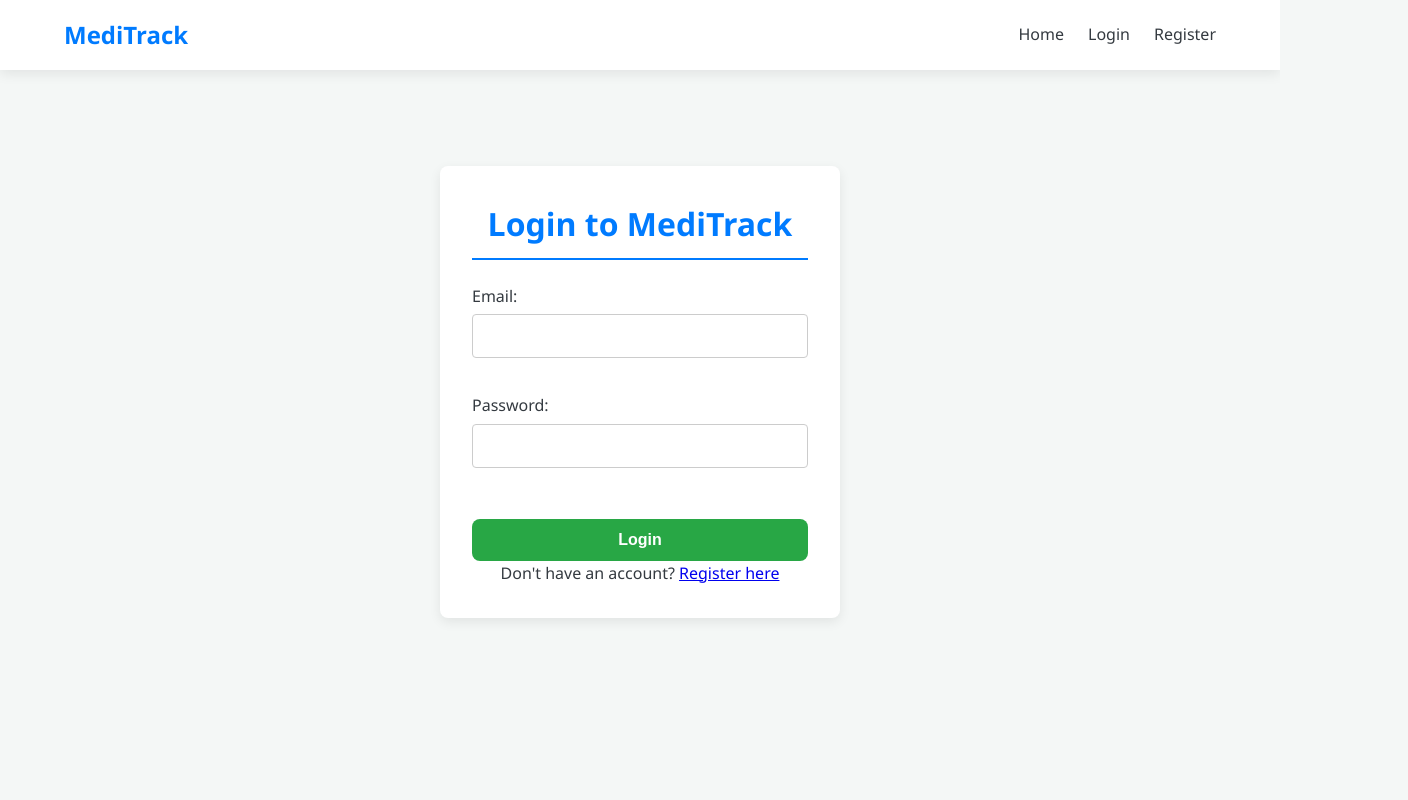
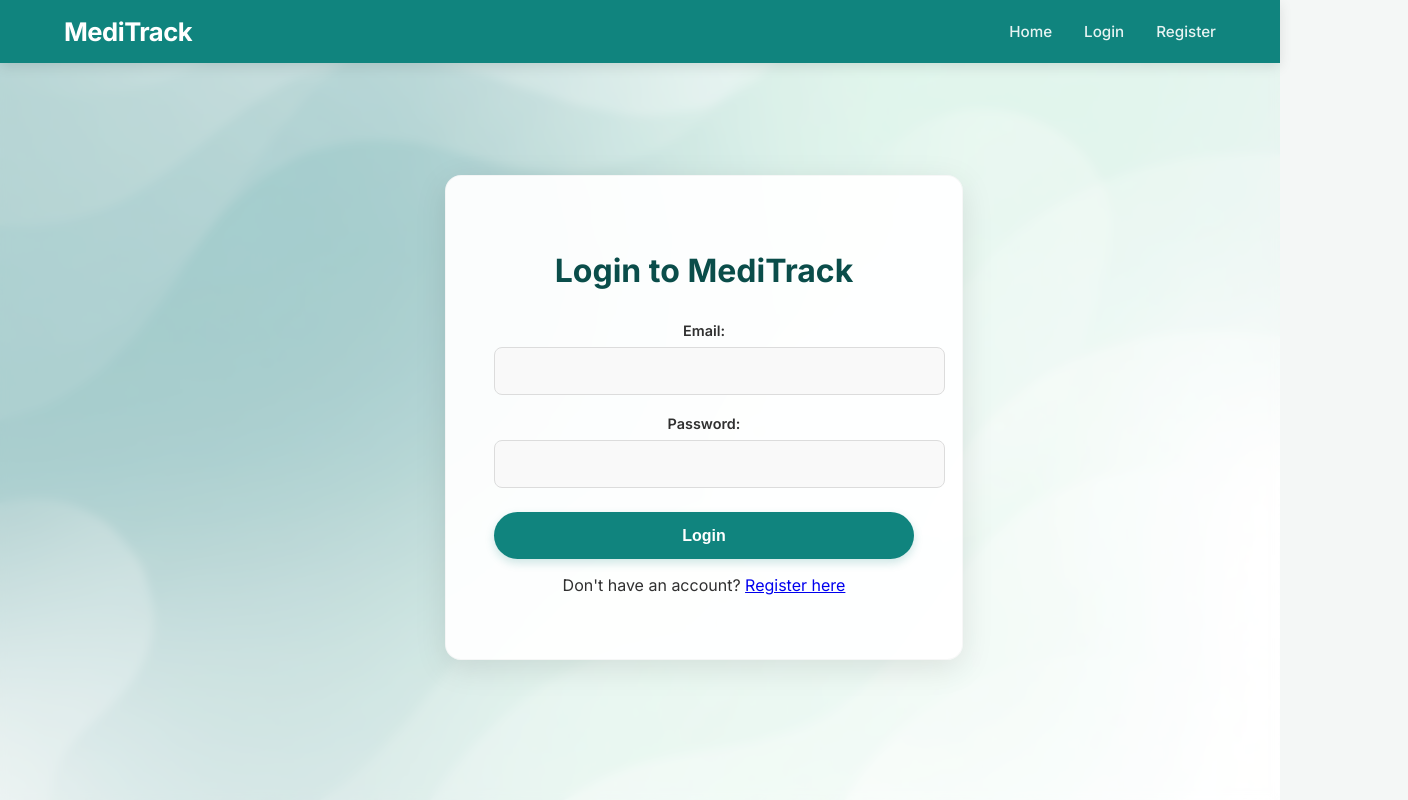
Before and after one commit to 2021331023-TASIN/MediApp, a React (Create React App) app in the folder meditrack-frontend/: page /login in a window 1280 px wide. Shown: the whole page, 1408 px wide, since content can reach past the window. Built offline with nearby package versions, Linux system fonts and the light colour scheme.

Commit message:
Updated the theme

```diff
--- a/meditrack-frontend/src/App.css
+++ b/meditrack-frontend/src/App.css
@@ -1,33 +1,39 @@
 /* frontend/src/App.css */
 
-/* --- Global Styles & Variables --- */
+/* --- Global Styles & Variables (PharmEasy Theme) --- */
 :root {
-    --primary-color: #007bff; /* Medical Blue */
-    --secondary-color: #28a745; /* Success Green */
-    --accent-color: #ffc107; /* Warning Yellow */
-    --background-light: #f4f7f6; /* Light gray background */
-    --text-dark: #343a40;
-    --border-radius: 8px;
-    --box-shadow: 0 4px 12px rgba(0, 0, 0, 0.08);
-}
+    --primary-color: #10847e;
+    /* PharmEasy Teal */
+    --primary-dark: #0a4d4a;
+    --secondary-color: #f2d43d;
+    /* Lime/Yellow for Accents */
+    --secondary-hover: #e0c229;
+    --background-light: #f4f7f6;
+    --card-bg: #ffffff;
+    --text-main: #303030;
+    --text-muted: #666666;
+    --text-on-primary: #ffffff;
 
-* {
-    box-sizing: border-box;
-    margin: 0;
-    padding: 0;
+    --border-radius: 12px;
+    --box-shadow: 0 4px 20px rgba(16, 132, 126, 0.08);
+    --input-border: #dcdcdc;
 }
 
 body {
-    font-family: 'Segoe UI', Tahoma, Geneva, Verdana, sans-serif;
     background-color: var(--background-light);
-    color: var(--text-dark);
-    line-height: 1.6;
+    color: var(--text-main);
+    background-image: url('./assets/pharmeasy_bg.png');
+    background-size: cover;
+    background-attachment: fixed;
+    background-position: center;
 }
 
 .App {
     display: flex;
     flex-direction: column;
     min-height: 100vh;
+    backdrop-filter: blur(5px);
+    background-color: rgba(255, 255, 255, 0.6);
 }
 
 /* --- Navigation Bar --- */
@@ -36,104 +42,119 @@ body {
     justify-content: space-between;
     align-items: center;
     padding: 1rem 5%;
-    background-color: white;
-    box-shadow: var(--box-shadow);
+    background-color: var(--primary-color);
+    box-shadow: 0 4px 12px rgba(0, 0, 0, 0.1);
     z-index: 1000;
 }
 
 .nav-logo {
-    font-size: 1.5rem;
-    font-weight: 700;
-    color: var(--primary-color);
+    font-size: 1.6rem;
+    font-weight: 800;
+    color: var(--text-on-primary);
     text-decoration: none;
+    letter-spacing: -0.5px;
 }
 
 .nav-links {
     display: flex;
     align-items: center;
-    gap: 1.5rem;
+    gap: 2rem;
 }
 
 .nav-links a {
     text-decoration: none;
-    color: var(--text-dark);
+    color: rgba(255, 255, 255, 0.9);
     font-weight: 500;
+    font-size: 0.95rem;
     transition: color 0.3s;
 }
 
 .nav-links a:hover {
-    color: var(--primary-color);
+    color: #ffffff;
+    text-decoration: underline;
+    text-decoration-thickness: 2px;
+    text-underline-offset: 4px;
 }
 
 .nav-button {
-    background-color: var(--primary-color);
-    color: white;
+    background-color: var(--secondary-color);
+    color: #333;
     border: none;
-    padding: 0.5rem 1rem;
-    border-radius: var(--border-radius);
+    padding: 0.6rem 1.2rem;
+    border-radius: 24px;
     cursor: pointer;
-    transition: background-color 0.3s, transform 0.1s;
-    font-weight: 500;
+    transition: all 0.2s ease;
+    font-weight: 700;
+    box-shadow: 0 2px 5px rgba(0, 0, 0, 0.1);
 }
 
 .nav-button:hover {
-    background-color: #0056b3;
+    background-color: var(--secondary-hover);
+    transform: translateY(-2px);
 }
 
 /* --- Main Content Layout --- */
 main {
     flex-grow: 1;
-    padding: 2rem 5%;
+    padding: 3rem 5%;
+    max-width: 1300px;
+    margin: 0 auto;
+    width: 100%;
 }
 
 .container {
-    max-width: 1200px;
-    margin: 0 auto;
+    width: 100%;
 }
 
 h1 {
-    font-size: 2.5rem;
-    color: var(--text-dark);
-    margin-bottom: 1.5rem;
+    font-size: 2.2rem;
+    color: var(--primary-dark);
+    margin-bottom: 2rem;
+    font-weight: 700;
 }
 
 h2 {
-    font-size: 2rem;
+    font-size: 1.5rem;
     color: var(--primary-color);
     margin-bottom: 1.5rem;
-    border-bottom: 2px solid var(--primary-color);
     padding-bottom: 0.5rem;
+    border-bottom: 3px solid var(--secondary-color);
+    display: inline-block;
 }
 
-/* --- Card & Form Styles (Auth/Prescriptions) --- */
+/* --- Card & Form Styles --- */
 .card {
-    background: white;
-    padding: 2rem;
+    background: var(--card-bg);
+    padding: 2.5rem;
     border-radius: var(--border-radius);
     box-shadow: var(--box-shadow);
     margin-bottom: 2rem;
+    border: 1px solid rgba(0, 0, 0, 0.03);
+    overflow: hidden;
 }
 
 .auth-container {
-    max-width: 400px;
+    max-width: 420px;
     margin: 4rem auto;
     text-align: center;
+    background: rgba(255, 255, 255, 0.95);
+    padding: 3rem;
+    border-radius: 16px;
+    box-shadow: 0 8px 32px rgba(0, 0, 0, 0.1);
 }
 
-.auth-container form {
-    display: flex;
-    flex-direction: column;
-    gap: 1rem;
-}
-
-.form-group {
-    text-align: left;
+.auth-container h2 {
+    border-bottom: none;
+    font-size: 2rem;
+    color: var(--primary-dark);
 }
 
 .form-group label {
     display: block;
-    margin-bottom: 0.3rem;
-    font-weight: 500;
+    margin-bottom: 0.5rem;
+    font-weight: 600;
+    color: var(--text-main);
+    font-size: 0.9rem;
 }
 
 input[type="text"],
@@ -144,191 +165,146 @@ input[type="date"],
 select,
 textarea {
     width: 100%;
-    padding: 0.75rem;
-    border: 1px solid #ccc;
-    border-radius: 4px;
+    padding: 0.9rem;
+    border: 1px solid var(--input-border);
+    border-radius: 8px;
     font-size: 1rem;
-    transition: border-color 0.3s;
+    transition: all 0.3s;
+    background: #f9f9f9;
 }
 
 input:focus,
-select:focus,
-textarea:focus{
+select:focus {
     border-color: var(--primary-color);
     outline: none;
+    background: #fff;
+    box-shadow: 0 0 0 3px rgba(16, 132, 126, 0.1);
 }
 
 button[type="submit"],
 .button {
-    background-color: var(--secondary-color);
+    background-color: var(--primary-color);
     color: white;
     border: none;
-    padding: 0.75rem 1.5rem;
-    border-radius: var(--border-radius);
+    padding: 0.9rem 2rem;
+    border-radius: 30px;
     cursor: pointer;
     font-size: 1rem;
-    font-weight: 600;
-    transition: background-color 0.3s;
-    text-align: center;
-    text-decoration: none;
-    display: block; /* Make Link look like button */
-    margin-top: 1rem;
+    font-weight: 700;
+    transition: all 0.3s;
+    display: block;
+    width: 100%;
+    margin-top: 1.5rem;
+    box-shadow: 0 4px 10px rgba(16, 132, 126, 0.2);
 }
 
 button[type="submit"]:hover,
 .button:hover {
-    background-color: #1e7e34;
-}
-
-button:disabled {
-    background-color: #a2c4a8;
-    cursor: not-allowed;
+    background-color: var(--primary-dark);
+    transform: translateY(-2px);
+    box-shadow: 0 6px 15px rgba(16, 132, 126, 0.3);
 }
 
 .error-message {
-    color: #dc3545;
-    background-color: #f8d7da;
-    border: 1px solid #f5c6cb;
-    padding: 0.75rem;
-    margin-bottom: 1rem;
-    border-radius: 4px;
+    color: #d32f2f;
+    background-color: #ffebee;
+    border: 1px solid #ffcdd2;
+    padding: 0.8rem;
+    border-radius: 8px;
     font-weight: 500;
+    font-size: 0.9rem;
 }
 
-/* --- Prescriptions Component Specific --- */
-.add-form h3 {
-    color: var(--text-dark);
+/* --- Lists & Prescriptions --- */
+.list-view li {
+    background: white;
+    padding: 1.2rem;
+    border-radius: 12px;
     margin-bottom: 1rem;
-    border-bottom: none;
-}
-
-.list-view ul {
-    list-style: none;
-    padding: 0;
-}
-
-.list-view li {
-    background: var(--background-light);
-    padding: 1rem;
-    border-radius: var(--border-radius);
-    margin-bottom: 0.5rem;
-    border-left: 5px solid var(--primary-color);
+    border: 1px solid #eee;
     display: flex;
     justify-content: space-between;
     align-items: center;
+    box-shadow: 0 2px 8px rgba(0, 0, 0, 0.03);
+    transition: transform 0.2s;
+    flex-wrap: wrap;
+    gap: 15px;
+}
+
+.list-view li:hover {
+    transform: translateY(-2px);
+    box-shadow: 0 5px 15px rgba(0, 0, 0, 0.05);
+    border-color: var(--primary-color);
 }
 
 .schedule-input-group {
     display: flex;
     gap: 10px;
-    margin-bottom: 10px;
+    margin-bottom: 15px;
     align-items: center;
+    flex-wrap: wrap;
 }
 
 .schedule-input-group button {
-    background-color: #dc3545; /* Red for remove */
+    background-color: #ffebee;
+    color: #d32f2f;
+    border: 1px solid #ffcdd2;
     padding: 0.5rem 1rem;
-    font-size: 0.9rem;
-    margin: 0;
+    border-radius: 20px;
+    font-size: 0.85rem;
+    white-space: nowrap;
 }
 
 .schedule-input-group button:hover {
-    background-color: #c82333;
+    background-color: #ffcdd2;
 }
 
-/* --- Global Acceptability/UX Enhancements --- */
-
-/* Accessibility focus state */
-a:focus, button:focus, input:focus {
-    outline: 2px solid var(--accent-color);
-    outline-offset: 2px;
+/* --- Dashboard & Checklist --- */
+.dashboard-columns {
+    display: grid;
+    grid-template-columns: 2fr 1.2fr;
+    gap: 40px;
+    align-items: start;
 }
 
-/* Responsive adjustments */
-@media (max-width: 768px) {
-    .navbar {
-        flex-direction: column;
-        gap: 0.5rem;
-    }
-    .nav-links {
-        flex-wrap: wrap;
-        justify-content: center;
-    }
-    main {
-        padding: 1rem 2%;
-    }
-    h1 {
-        font-size: 2rem;
-    }
-}
-
-/* --- Dashboard Layout Split --- */
-.dashboard-columns {
-    display: grid;
-    grid-template-columns: 2fr 1fr;
-    gap: 20px;
-}
-
-@media (max-width: 900px) {
+@media (max-width: 1024px) {
     .dashboard-columns {
         grid-template-columns: 1fr;
     }
 }
 
-.main-column {
-    display: flex;
-    flex-direction: column;
-}
-
-.sidebar-column {
-    display: flex;
-    flex-direction: column;
-}
-
-/* --- Checklist Styles --- */
 .checklist-card {
     background: white;
-    padding: 1.5rem;
-}
-
-.checklist {
-    list-style: none;
-    padding: 0;
+    padding: 2rem;
+    border-radius: 16px;
+    box-shadow: 0 10px 30px rgba(0, 0, 0, 0.06);
+    overflow: hidden;
 }
 
 .checklist-item {
+    padding: 16px;
+    border-bottom: 1px solid #f0f0f0;
     display: flex;
     justify-content: space-between;
     align-items: center;
-    padding: 12px 15px;
-    border-bottom: 1px solid #eee;
-    transition: background-color 0.3s;
-}
-
-.checklist-item:last-child {
-    border-bottom: none;
-}
-
-.checklist-item.taken {
-    background-color: #f0fdf4; /* Light green bg */
-    opacity: 0.7;
+    flex-wrap: wrap;
+    gap: 10px;
 }
 
 .checklist-info {
     display: flex;
-    align-items: center; /* Align items vertically in center */
+    align-items: center;
     gap: 15px;
+    flex-wrap: wrap;
 }
 
 .checklist-time {
+    color: var(--primary-color);
+    background: #e0f2f1;
+    padding: 6px 12px;
+    border-radius: 6px;
     font-weight: 700;
-    color: var(--primary-color);
-    background: #e6f0ff;
-    padding: 4px 8px;
-    border-radius: 4px;
-    font-size: 0.9rem;
-    min-width: 60px; /* Ensure uniform width */
-    text-align: center;
+    white-space: nowrap;
 }
 
 .checklist-drug {
@@ -336,41 +312,26 @@ a:focus, button:focus, input:focus {
     flex-direction: column;
 }
 
-.checklist-drug strong {
-    font-size: 1.05rem;
-}
-
-.checklist-drug span {
-    font-size: 0.85rem;
-    color: #666;
-}
-
 .mark-taken-btn {
-    background-color: transparent;
+    background: transparent;
     border: 2px solid var(--secondary-color);
-    color: var(--secondary-color);
-    padding: 6px 12px;
+    color: #333;
+    padding: 8px 16px;
+    white-space: nowrap;
     border-radius: 20px;
-    cursor: pointer;
-    font-weight: 600;
-    font-size: 0.85rem;
-    transition: all 0.2s;
 }
 
 .mark-taken-btn:hover {
     background-color: var(--secondary-color);
-    color: white;
+    color: #000;
 }
 
-.taken-badge {
-    color: var(--secondary-color);
-    font-weight: bold;
-    display: flex;
-    align-items: center;
-    gap: 5px;
+.checklist-item.taken {
+    background-color: #f7fff9;
+    opacity: 0.6;
 }
 
-/* Make status cards in sidebar vertical but maintain look */
+/* Sidebar Stats */
 .status-cards-vertical {
     display: flex;
     flex-direction: column;
@@ -378,12 +339,21 @@ a:focus, button:focus, input:focus {
     margin-bottom: 2rem;
 }
 
+.status-card {
+    text-align: center;
+    padding: 1.5rem;
+    margin-bottom: 0;
+}
+
+.big-number {
+    font-size: 2.5rem;
+    font-weight: 800;
+    color: var(--primary-color);
+    margin: 10px 0;
+}
+
 .action-buttons-vertical {
     display: flex;
     flex-direction: column;
     gap: 10px;
 }
-
-.action-buttons-vertical .button {
-    margin-top: 0;
-}
--- a/meditrack-frontend/src/App.js
+++ b/meditrack-frontend/src/App.js
@@ -128,7 +128,7 @@ const Dashboard = () => {
                           <strong>{schedule.name}</strong>
                           <span>{schedule.dosage}</span>
                           {schedule.current_quantity !== null && (
-                            <span style={{ fontSize: '0.8rem', color: schedule.current_quantity > 0 ? '#28a745' : '#dc3545' }}>
+                            <span style={{ fontSize: '0.8rem', color: schedule.current_quantity > 0 ? 'var(--primary-color)' : '#dc3545' }}>
                               {schedule.current_quantity > 0 ? `Qty: ${schedule.current_quantity}` : 'Out of Stock'}
                             </span>
                           )}
@@ -189,7 +189,7 @@ const Dashboard = () => {
                             <div style={{ display: 'grid', gridTemplateColumns: '1fr 1fr 1fr', gap: '15px', textAlign: 'center' }}>
                               <div>
                                 <span style={{ fontSize: '0.85rem', color: '#666', marginBottom: '5px', display: 'block' }}>Total Course</span>
-                                <strong style={{ fontSize: '1.4rem', color: '#007bff' }}>
+                                <strong style={{ fontSize: '1.4rem', color: 'var(--primary-color)' }}>
                                   {totalDosesToTake !== null ? totalDosesToTake : '∞'}
                                 </strong>
                                 <span style={{ fontSize: '0.7rem', color: '#999', display: 'block' }}>doses</span>
--- a/meditrack-frontend/src/components/Login.js
+++ b/meditrack-frontend/src/components/Login.js
@@ -1,82 +1,8 @@
-// // frontend/src/components/Login.js
-
-// import React, { useState } from 'react';
-// import { useAuth } from '../context/AuthContext';
-// import { useNavigate, Link } from 'react-router-dom'; // Ensure Link is imported
-
-// const Login = () => {
-//     const { login } = useAuth();
-//     const navigate = useNavigate();
-
-//     const [email, setEmail] = useState('');
-//     const [password, setPassword] = useState('');
-//     const [error, setError] = useState(null);
-//     const [loading, setLoading] = useState(false);
-
-//     const handleSubmit = async (e) => {
-//         e.preventDefault();
-//         setError(null);
-//         setLoading(true);
-
-//         try {
-//             await login(email, password);
-//             // Login successful, navigate to Dashboard
-//             navigate('/dashboard');
-//         } catch (err) {
-//             console.error('Login Error:', err);
-//             // 'err' here is the message thrown from the AuthContext
-//             setError(err);
-//         } finally {
-//             setLoading(false);
-//         }
-//     };
-
-//     return (
-//         <div className="auth-container card">
-//             <h2>Login to MediTrack</h2>
-//             <form onSubmit={handleSubmit}>
-//                 {error && <p className="error-message">{error}</p>}
-
-//                 <div className="form-group">
-//                     <label htmlFor="email">Email:</label>
-//                     <input
-//                         id="email"
-//                         type="email"
-//                         value={email}
-//                         onChange={(e) => setEmail(e.target.value)}
-//                         required
-//                     />
-//                 </div>
-//                 <div className="form-group">
-//                     <label htmlFor="password">Password:</label>
-//                     <input
-//                         id="password"
-//                         type="password"
-//                         value={password}
-//                         onChange={(e) => setPassword(e.target.value)}
-//                         required
-//                     />
-//                 </div>
-//                 <button type="submit" disabled={loading}>
-//                     {loading ? 'Logging In...' : 'Login'}
-//                 </button>
-//             </form>
-//             <p className="register-link">
-//                 Don't have an account? <Link to="/register">Register here</Link>
-//             </p>
-//         </div>
-//     );
-// };
-
-// export default Login; // VITAL: Ensures default export
-
-
-
 // frontend/src/components/Login.js
 
 import React, { useState } from 'react';
 import { useAuth } from '../context/AuthContext';
-import { useNavigate, Link } from 'react-router-dom'; // Ensure Link is imported
+import { useNavigate, Link } from 'react-router-dom';
 
 const Login = () => {
     const { login } = useAuth();
@@ -94,11 +20,9 @@ const Login = () => {
 
         try {
             await login(email, password);
-            // Login successful, navigate to Dashboard
             navigate('/dashboard');
         } catch (err) {
             console.error('Login Error:', err);
-            // 'err' here is the message thrown from the AuthContext
             setError(err);
         } finally {
             setLoading(false);
@@ -108,7 +32,7 @@ const Login = () => {
     return (
         <div className="auth-container card">
             <h2>Login to MediTrack</h2>
-            <form onSubmit={handleSubmit}>
+            <form onSubmit={handleSubmit} autoComplete="off">
                 {error && <p className="error-message">{error}</p>}
 
                 <div className="form-group">
@@ -116,6 +40,8 @@ const Login = () => {
                     <input
                         id="email"
                         type="email"
+                        name="email"
+                        autoComplete="email"
                         value={email}
                         onChange={(e) => setEmail(e.target.value)}
                         required
@@ -126,6 +52,8 @@ const Login = () => {
                     <input
                         id="password"
                         type="password"
+                        name="password_off"
+                        autoComplete="new-password" /* Forces browser to treat as a new password entry */
                         value={password}
                         onChange={(e) => setPassword(e.target.value)}
                         required
@@ -142,4 +70,4 @@ const Login = () => {
     );
 };
 
-export default Login; // VITAL: Ensures default export
+export default Login;
--- a/meditrack-frontend/src/index.css
+++ b/meditrack-frontend/src/index.css
@@ -1,10 +1,14 @@
+@import url('https://fonts.googleapis.com/css2?family=Inter:wght@300;400;500;600;700&display=swap');
+
 body {
   margin: 0;
-  font-family: -apple-system, BlinkMacSystemFont, 'Segoe UI', 'Roboto', 'Oxygen',
+  font-family: 'Inter', -apple-system, BlinkMacSystemFont, 'Segoe UI', 'Roboto', 'Oxygen',
     'Ubuntu', 'Cantarell', 'Fira Sans', 'Droid Sans', 'Helvetica Neue',
     sans-serif;
   -webkit-font-smoothing: antialiased;
   -moz-osx-font-smoothing: grayscale;
+  background: linear-gradient(135deg, #f0fcfc 0%, #e0f2f1 100%);
+  color: #333;
 }
 
 code {
```
Also changed, not shown: meditrack-frontend/src/components/Register.js (+8 -89 lines), meditrack-frontend/src/assets/pharmeasy_bg.png (added).
